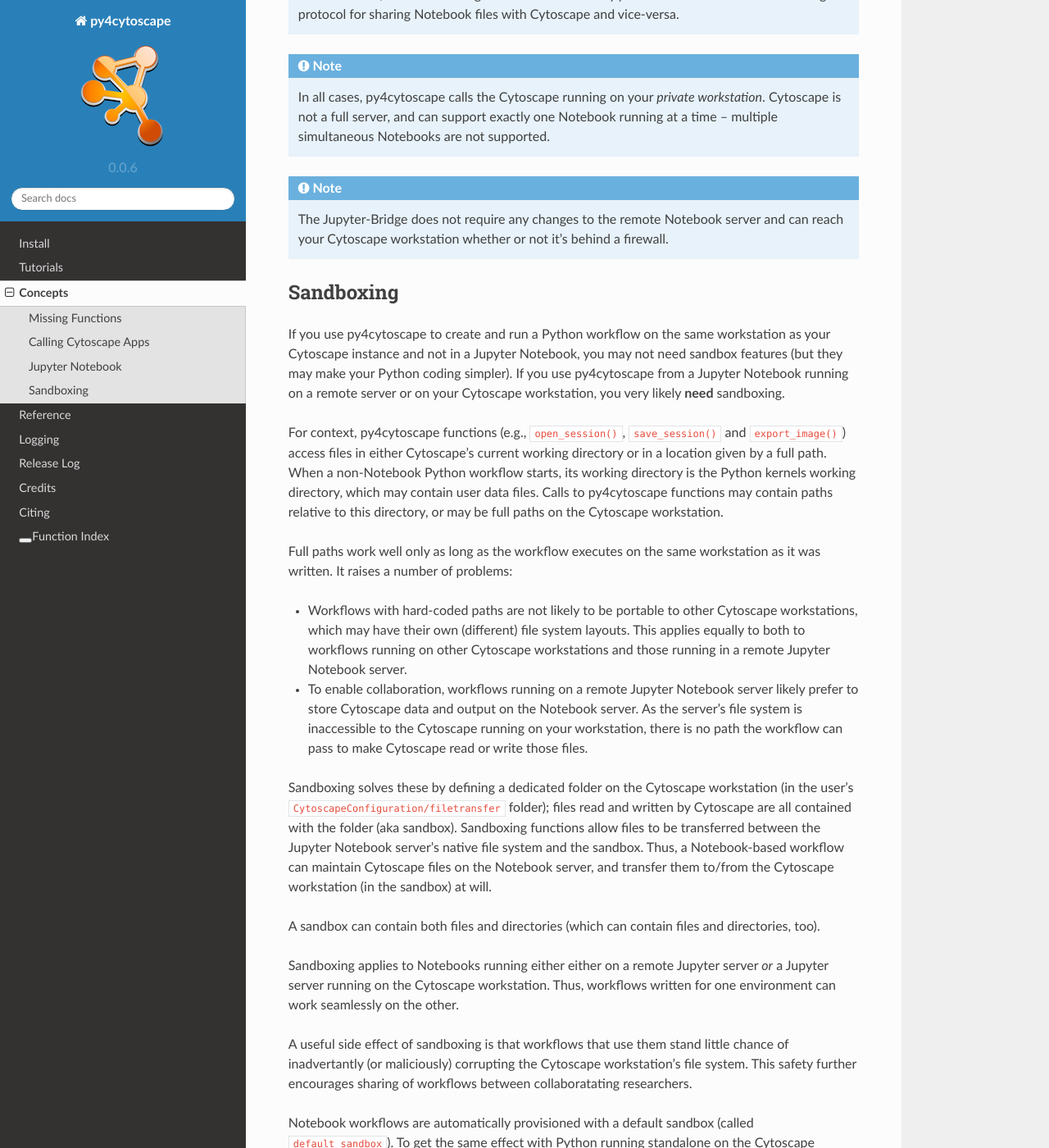
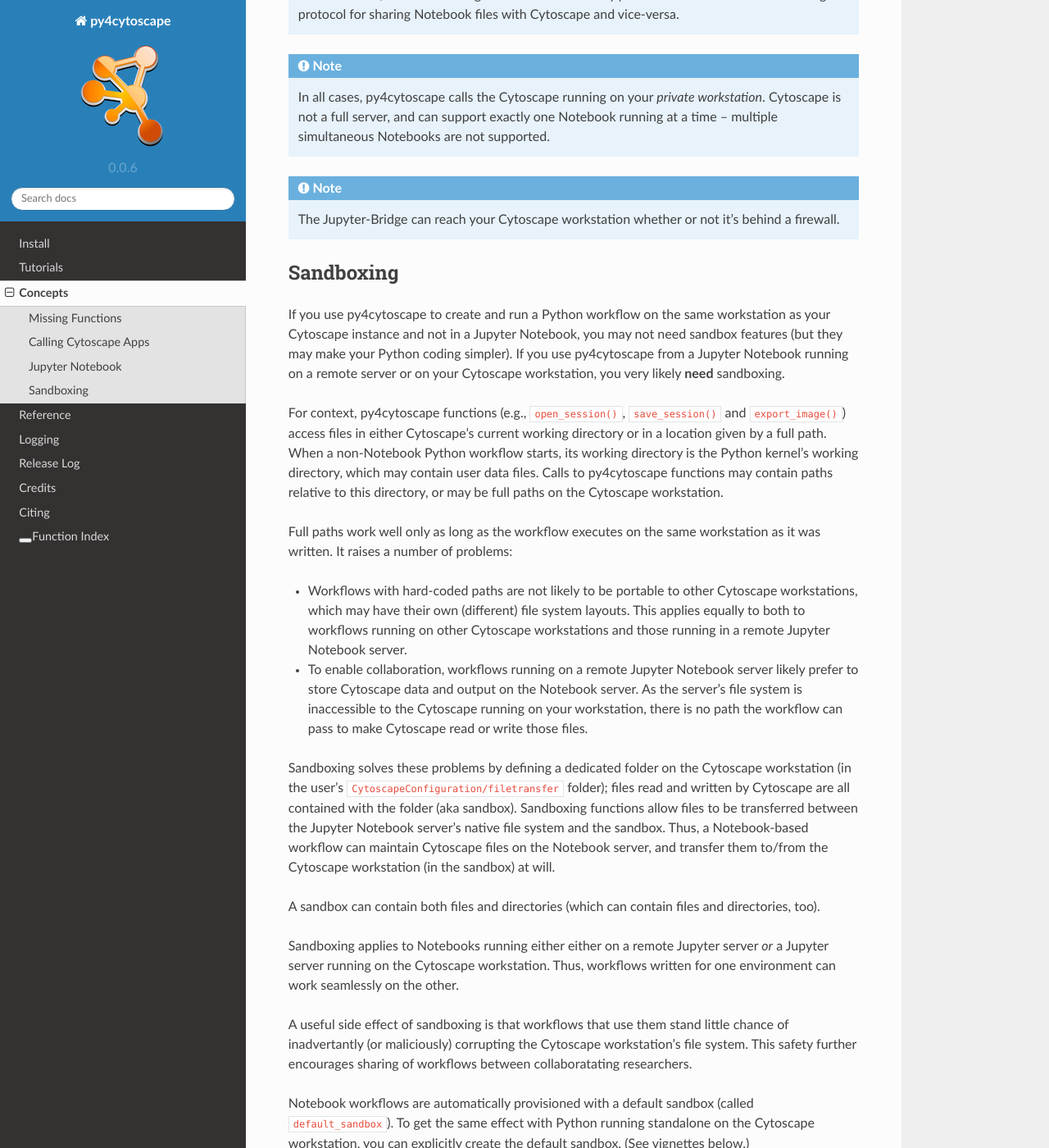
Before and after one commit to cytoscape/py4cytoscape, a Sphinx documentation site: the page built from doc/concepts.rst, in a window 1280 px wide and 1400 px high, scrolled down 5629 px. Shown: the whole window at 82% size. Built offline with Sphinx 7.4.7 and the Read the Docs theme 2.0.0, drawn with Linux system fonts in a browser that asks for light colours; pages that are not in the unit, such as notebooks, are missing from menus; some of the changed text lies outside the part shown.

Commit message:
Improved Sandboxing documentation

```diff
--- a/doc/concepts.rst
+++ b/doc/concepts.rst
@@ -271,7 +271,7 @@
 
 .. note:: In all cases, py4cytoscape calls the Cytoscape running on your *private workstation*. Cytoscape is not a full server, and can support exactly one Notebook running at a time -- multiple simultaneous Notebooks are not supported.
 
-.. note:: The Jupyter-Bridge does not require any changes to the remote Notebook server and can reach your Cytoscape workstation whether or not it's behind a firewall.
+.. note:: The Jupyter-Bridge can reach your Cytoscape workstation whether or not it's behind a firewall.
 
 
 Sandboxing
@@ -285,7 +285,7 @@
 For context, py4cytoscape functions (e.g., ``open_session()``, ``save_session()``
 and ``export_image()``) access files in either Cytoscape's current working directory or
 in a location given by a full path. When a non-Notebook Python workflow starts, its working directory
-is the Python kernels working directory, which may contain user data files. Calls to py4cytoscape functions
+is the Python kernel's working directory, which may contain user data files. Calls to py4cytoscape functions
 may contain paths relative to this directory, or may be full paths on the Cytoscape workstation.
 
 Full paths work well only as long as the workflow executes on the same workstation as
@@ -301,7 +301,7 @@
   system is inaccessible to the Cytoscape running on your workstation, there is no path the
   workflow can pass to make Cytoscape read or write those files.
 
-Sandboxing solves these by defining a dedicated folder on the Cytoscape workstation (in the
+Sandboxing solves these problems by defining a dedicated folder on the Cytoscape workstation (in the
 user's ``CytoscapeConfiguration/filetransfer`` folder); files
 read and written by Cytoscape are all contained with the folder (aka sandbox).
 Sandboxing functions allow files to be transferred
```
Also changed, not shown: other parts of doc/concepts.rst (+10 -9 lines).
